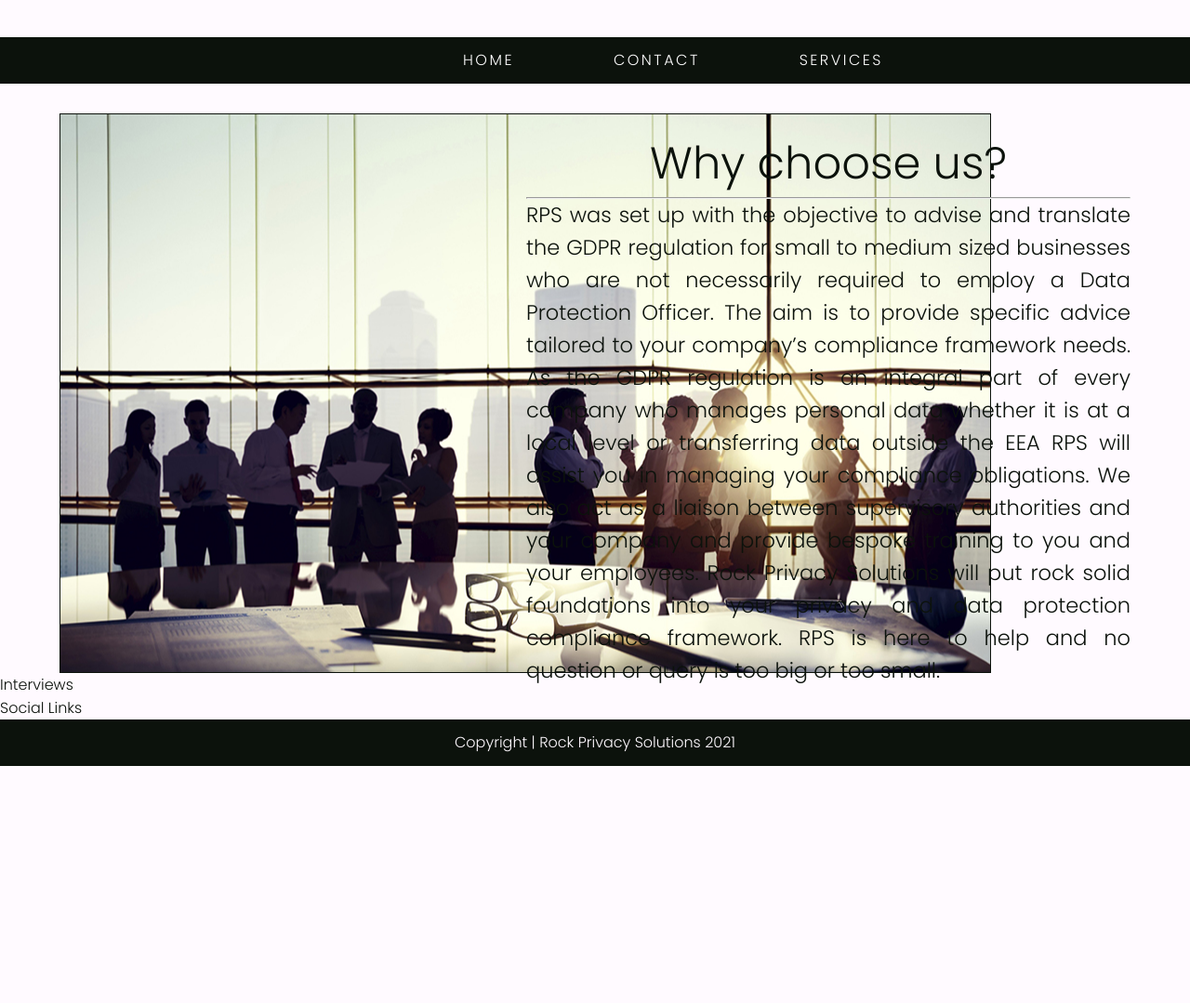
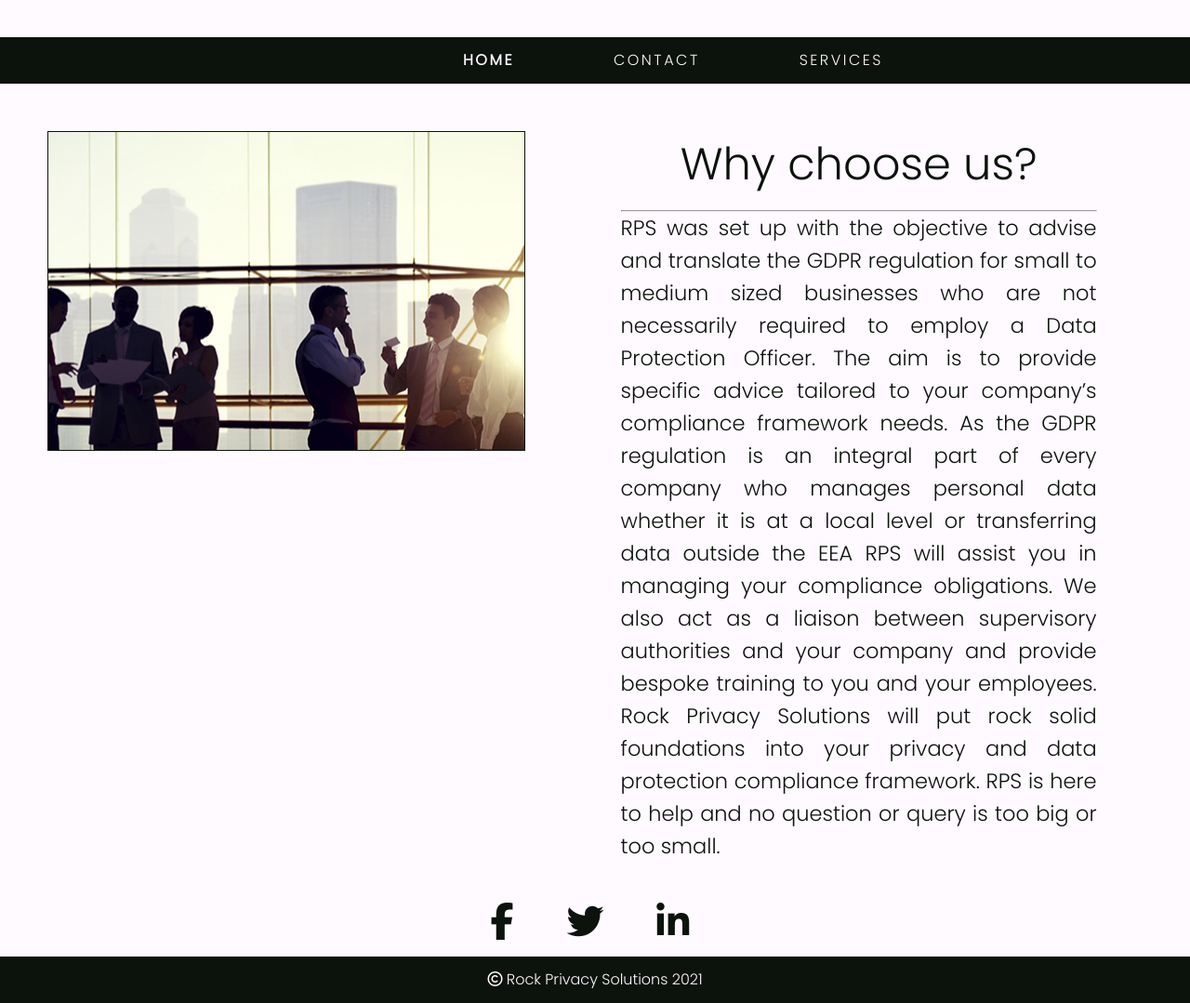
Before and after one commit to Code-Institute-Submissions/aniatki-rps_FebResub, a plain HTML site: page index.html in a window 1280 px wide. Shown: the part 160-1239 px from the top of the page at 93% size. Before the commit the page ends 984 px from the top, so only its background shows below. Drawn offline with Linux system fonts and the light colour scheme.

Commit message:
Add social links

```diff
--- a/assets/css/style.css
+++ b/assets/css/style.css
@@ -5,7 +5,7 @@
     margin: 0;
     padding: 0;
     text-decoration: none;
-
+    transition: all 250ms ease-in-out;
 }
 
 body {
@@ -21,11 +21,17 @@ body {
     font-weight: bold;
     text-align: center;
     line-height: 200px;
+    position: relative;
+    top: -20%;
+}
+
+#logo:hover {
+    top: -22.5%;
 }
 
 /* element to animate */
 
-.fab {
+.spin-infinite {
     animation-name: spin;
     animation-duration: 5s;
     animation-iteration-count: infinite;
@@ -36,6 +42,10 @@ body {
 @keyframes spin {
     from {transform: rotateZ(0)}
     to {transform: rotateZ(360deg)}
+}
+
+.active {
+    font-weight: bold;
 }
 
 header div a {
@@ -56,48 +66,53 @@ header div a {
     background-color: #0C120C;
 }
 
-.tabs a, li {
+.tabs {
+    margin-left: 35%;
+
+}
+.tabs li, a {
     margin: 0 25px;
     display: inline;
     text-decoration: none;
     letter-spacing: 2.5px;
     text-transform: uppercase;
-    color: white;
+    color: #fffaff;
     line-height: 50px;
-}
-
-.tabs {
-    margin-left: 35%;
-
 }
 
 .tabs > li > a:hover {
     color: red;
+
 }
 
 /* body */
 
+.main {
+    display: flex;
+    overflow: hidden;
+}
+
 #main-image {
-    background: url(../images/business-meeting-to-be-productive.jpg) center center no-repeat;
-    width: 1000px;
-    height: 600px;
-    margin: 2.5% 0 0 5%;
+    background: url(../images/business-meeting-to-be-productive.jpg) no-repeat center center;
+    width: 40vw;
+    aspect-ratio: 1.5;
+    margin: 10%;
     border: solid .25px #0C120C;
-    position: relative;
-
 }
 
 .main-reason > h2 {
     font-weight: lighter;
+    text-align: center;
+    margin-bottom: 2.5%;
 }
 
 .main-reason {
-    width: 650px;
-    height: 600px;
-    position: absolute;
-    top: 300px;
-    right: 5%;
-    text-align: center;
+    width: 40vw;
+    aspect-ratio: 1.5;
+    margin: 10%;
+    position: relative;
+    left: 20%;
+    text-align: justify;
     font-size: 200%;
 }
 
@@ -107,6 +122,22 @@ header div a {
     line-height: 35px;
 }
 
+#socials {
+    width: 275px;
+    margin: 0 auto;
+    position: relative;
+    bottom: 12.5px;
+}
+
+.links {
+    display: inline;
+    color: #0C120C;
+    font-size: 250%;
+}
+
+.links:hover {
+    color: red;
+}
 /* footer */
 
 footer {
@@ -117,6 +148,8 @@ footer {
     bottom: 0;
 }
 
+
+
 footer > p {
     color: #fffaff;
     text-align: center;
--- a/index.html
+++ b/index.html
@@ -15,7 +15,7 @@
     <header>
         <div id="header-outer">
             <a href="index.html">
-                <h1 id="logo"><i class="fab fa-connectdevelop"></i> Rock Privacy Solutions</h1>
+                <h1 id="logo"><i class="fab fa-connectdevelop spin-infinite"></i> Rock Privacy Solutions</h1>
             </a>
         </div>
     </header>
@@ -34,6 +34,7 @@
             </ul>
         </div>
     </nav>
+    <div class="main">
         <section>
             <div id="main-image"></div>
         </section>
@@ -41,21 +42,30 @@
             <div class="main-reason">
                 <h2>Why choose us?</h2>
                 <hr>
-            <p id="main-reason-text">RPS was set up with the objective to advise and translate the GDPR regulation for small to medium
+                <p id="main-reason-text">RPS was set up with the objective to advise and translate the GDPR regulation
+                    for small to medium
                     sized businesses who are not necessarily required to employ a Data Protection Officer.
                     The aim is to provide specific advice tailored to your company’s compliance framework needs.
                     As the GDPR regulation is an integral part of every company who manages personal data whether it is
-                at a local level or transferring data outside the EEA RPS will assist you in managing your compliance obligations.
-                We also act as a liaison between supervisory authorities and your company and provide bespoke training to you and your employees.
-                Rock Privacy Solutions will put rock solid foundations into your privacy and data protection compliance framework.
+                    at a local level or transferring data outside the EEA RPS will assist you in managing your
+                    compliance obligations.
+                    We also act as a liaison between supervisory authorities and your company and provide bespoke
+                    training to you and your employees.
+                    Rock Privacy Solutions will put rock solid foundations into your privacy and data protection
+                    compliance framework.
                     RPS is here to help and no question or query is too big or too small.</p>
             </div>
         </section>
+    </div>
 
-    <section>Interviews</section>
-    <section>Social Links</section>
+    <div id="socials">
+        <a class="links" href="https://facebook.com/Rock-Privacy-Solutions-108922287671531/" target="_blank" aria-label="Facebook Page (Opens in a new tab)"><i class="fab fa-facebook-f"></i></a>
+        <a class="links" href="https://twitter.com/privacy_rock" target="_blank" aria-label="Twitter Page (Opens in a new tab)"><i class="fab fa-twitter"></i></a>
+        <a class="links" href="https://www.linkedin.com/in/rock-privacy-solutions-79a1901b9/" target="_blank" aria-label="LinkedIn Page (Opens in a new tab)"><i class="fab fa-linkedin-in"></i></a>
+    </div>
+
     <footer>
-        <p>Copyright | Rock Privacy Solutions 2021</p>
+        <p><i class="far fa-copyright"></i> Rock Privacy Solutions 2021</p>
     </footer>
 
     <script src="https://kit.fontawesome.com/e620967c09.js" crossorigin="anonymous"></script>
```
Lines whose indentation alone changed are shown as unchanged.
